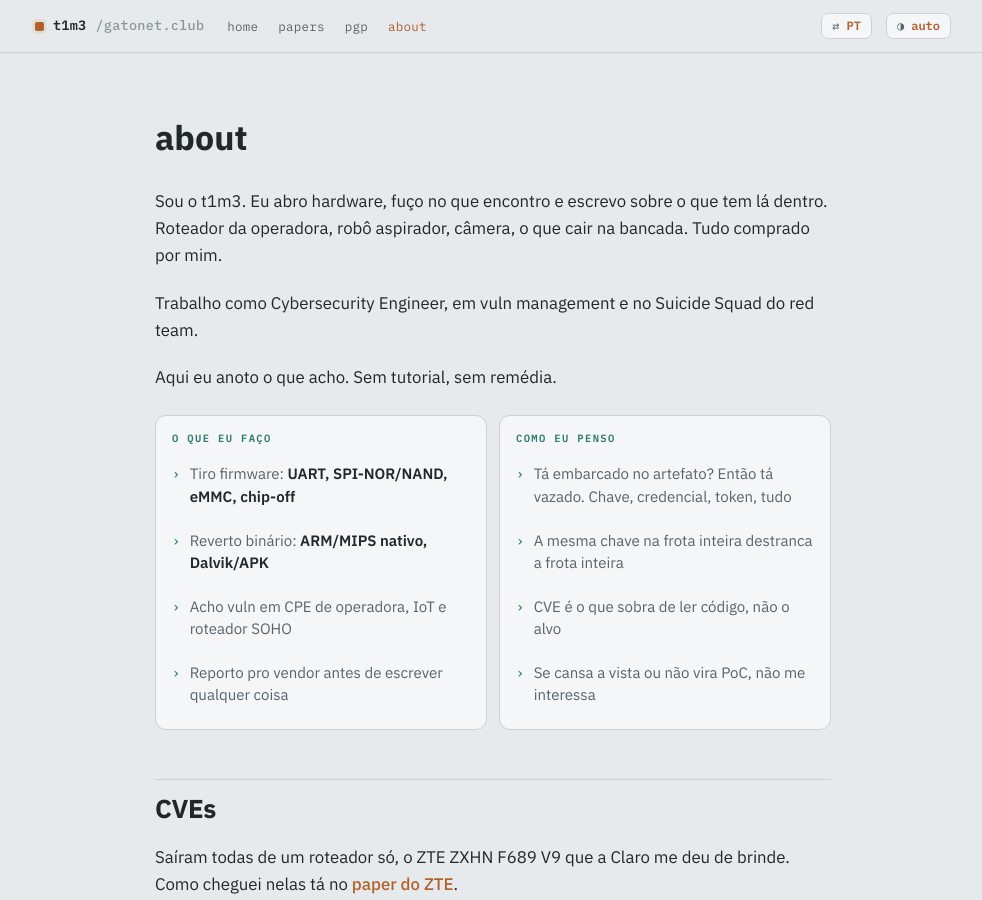
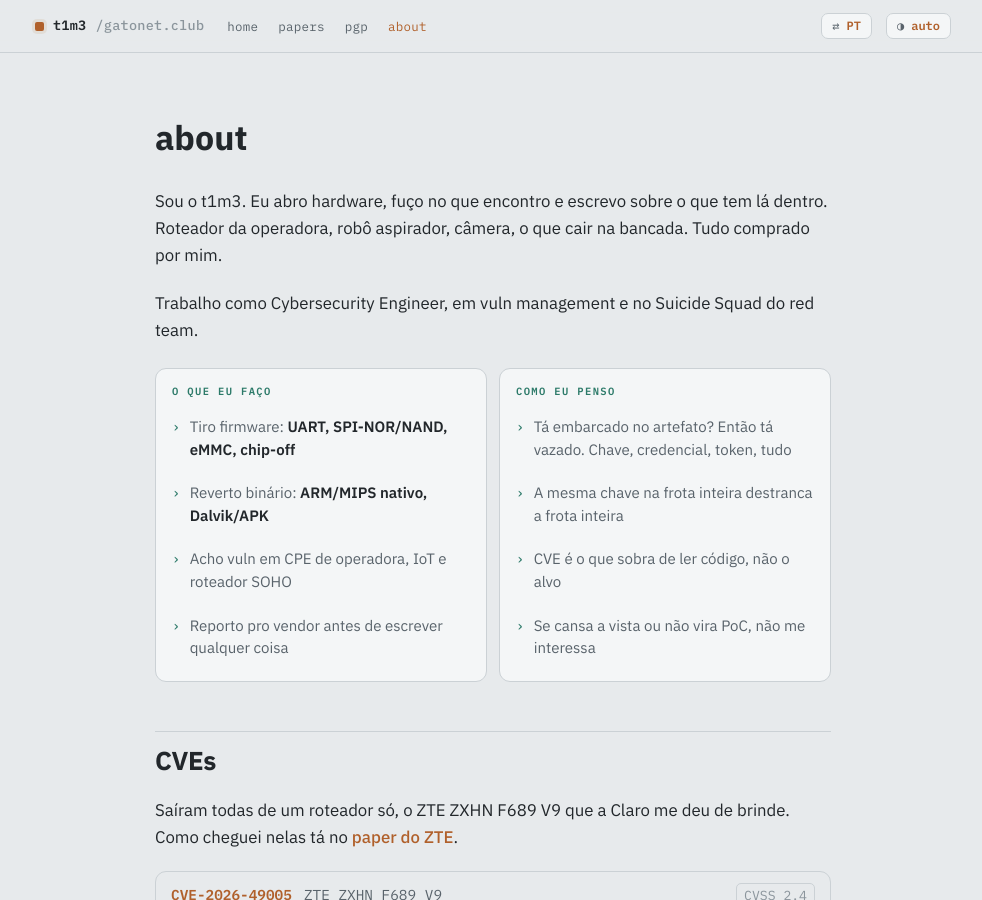
Before and after one commit to digitalgangst4r/digitalgangst4r.github.io, a Jekyll site: the page built from about.md, in a window 1280 px wide and 900 px high. Shown: the whole window, without its empty margins (147-1129 px from the left). Built offline with Jekyll 4.4.1, drawn with Linux system fonts in a browser that asks for light colours.

Commit message:
Remove a linha de enchimento do about ('sem tutorial, sem remédia')

```diff
--- a/about.md
+++ b/about.md
@@ -8,8 +8,6 @@ description: "t1m3: abro hardware, tiro firmware e caço vulnerabilidade."
 <p data-en="I&#x27;m t1m3. I open hardware, dig into what I find, and write about what&#x27;s inside. ISP routers, robot vacuums, cameras, whatever lands on the bench. All bought with my own money.">Sou o t1m3. Eu abro hardware, fuço no que encontro e escrevo sobre o que tem lá dentro. Roteador da operadora, robô aspirador, câmera, o que cair na bancada. Tudo comprado por mim.</p>
 
 <p data-en="I work as a Cybersecurity Engineer, in vuln management and on the red team&#39;s Suicide Squad.">Trabalho como Cybersecurity Engineer, em vuln management e no Suicide Squad do red team.</p>
-
-<p data-en="This is where I log what I find. No tutorials, no fluff.">Aqui eu anoto o que acho. Sem tutorial, sem remédia.</p>
 
 <div class="minis two">
   <div class="mini">
```
